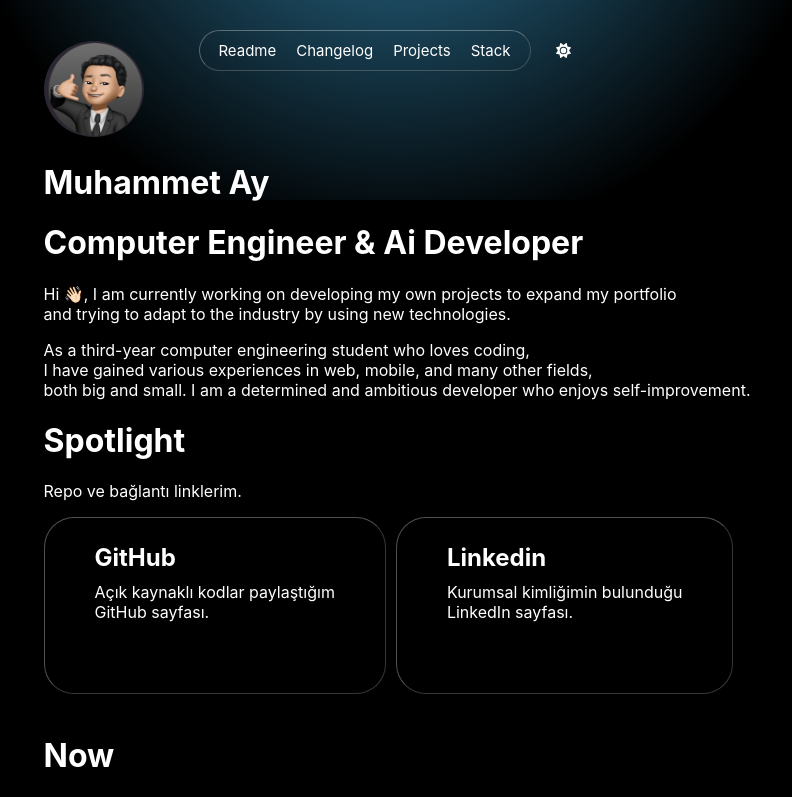
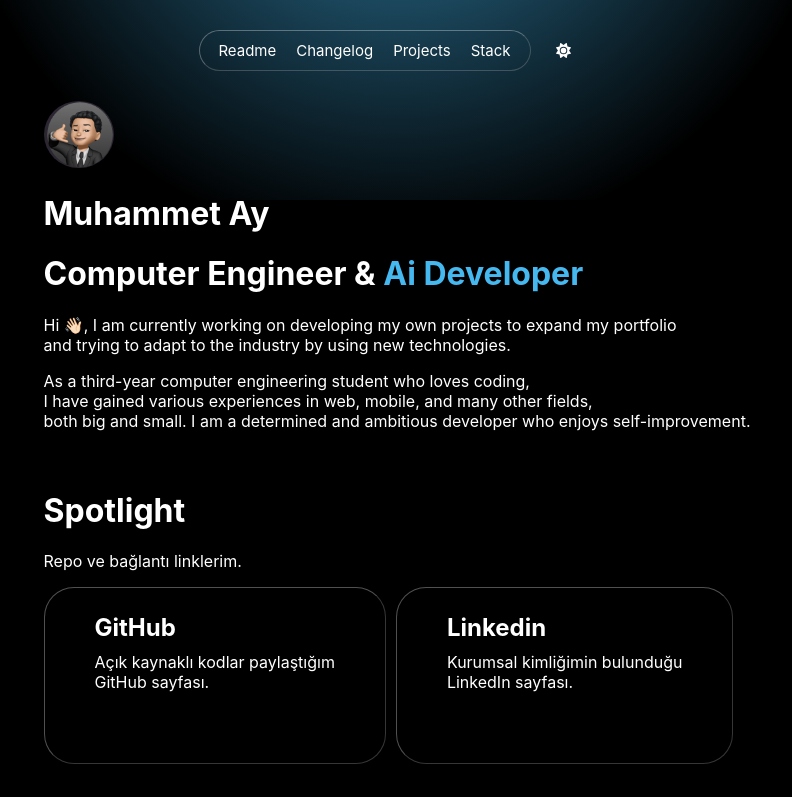
Before and after one commit to aymhmt/portfolio, a React (Create React App) app: page / in a window 1280 px wide. Shown: the top 797 px of the page, without its empty margins (243-1035 px from the left). Built offline with nearby package versions, Linux system fonts and the light colour scheme.

Commit message:
güncelleme

```diff
--- a/src/App.css
+++ b/src/App.css
@@ -82,9 +82,17 @@ body.light-mode{
   z-index: -1;
 }
 
+.read-me{
+  margin: 60px 0;
+}
+
 .read-me img{
   border-radius: 50%;
-  width: 100px;
+  width: 70px;
+}
+
+.read-me span{
+  color: rgba(70, 184, 240, 1);
 }
 
 .custom-box {
--- a/src/components/Readme.jsx
+++ b/src/components/Readme.jsx
@@ -25,7 +25,7 @@ function Readme() {
       <div className="read-me">
         <img src="anime.png" alt="mami" />
         <h1 className="name">Muhammet Ay</h1>
-        <h1 className="desc">Computer Engineer & Ai Developer</h1>
+        <h1 className="desc">Computer Engineer & <span>Ai Developer</span></h1>
         <p>
           Hi 👋🏻, I am currently working on developing my own projects to expand my portfolio
           <br /> and trying to adapt to the industry by using new technologies.
```
